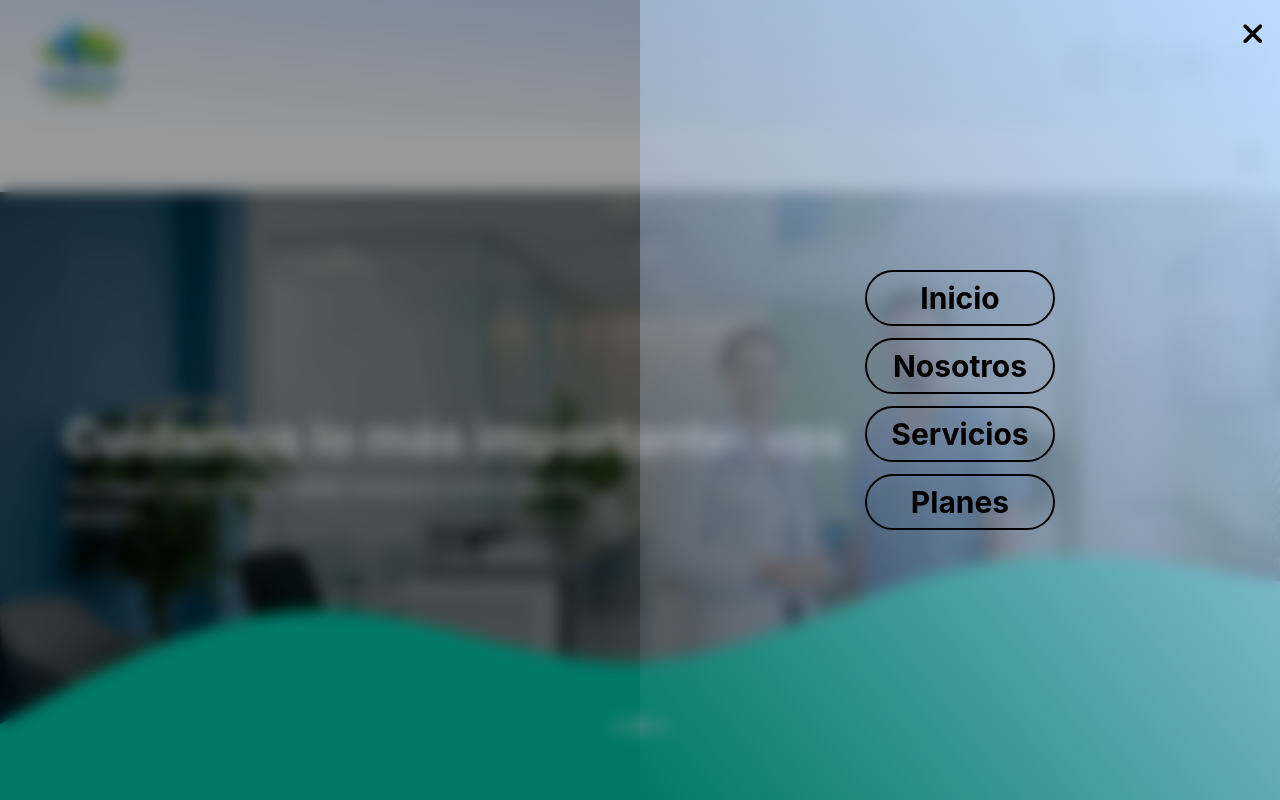
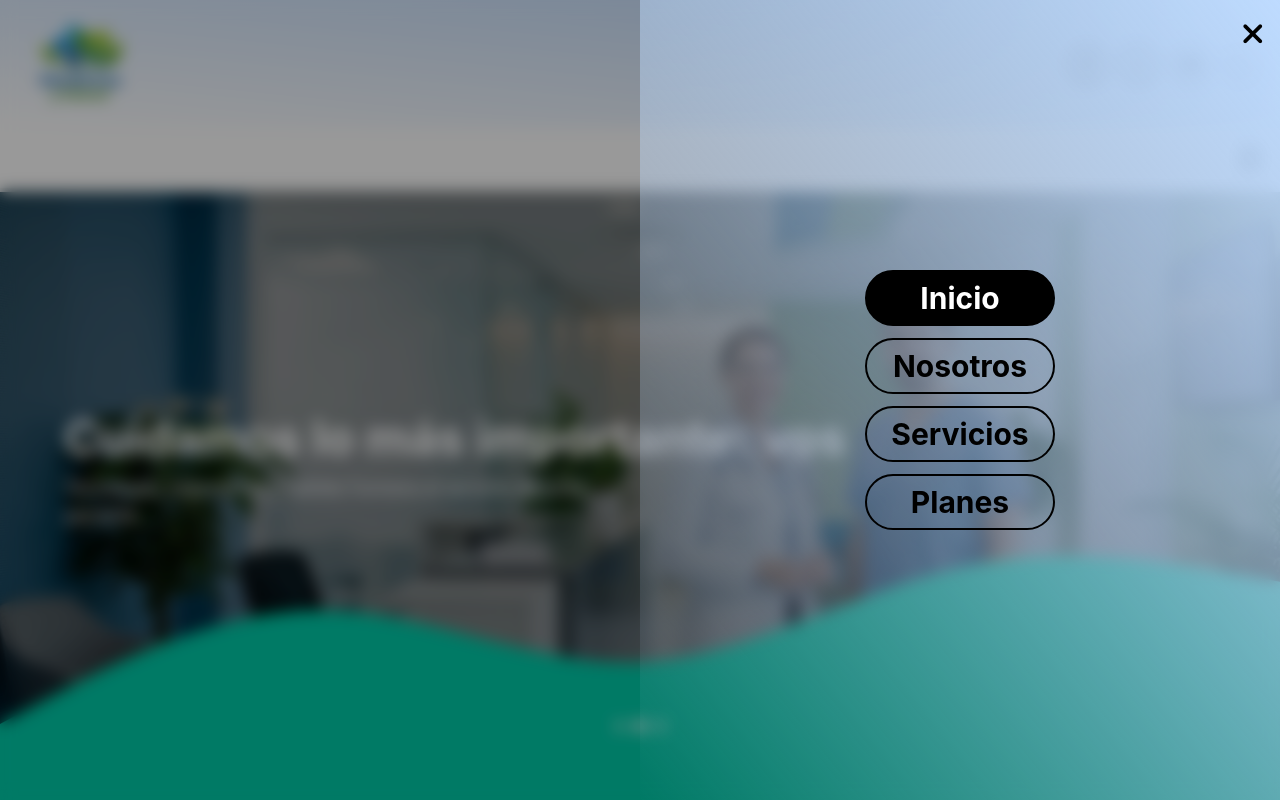
Before and after one commit to diego939/medicina-y-salud-frontend-angular, an Angular app: page /inicio in a window 1280 px wide. Both pictures are taken after a click on the button 1250 px from the left and 158 px from the top of the page. Shown: the top 800 px of the page. Built offline with nearby package versions, Linux system fonts and the light colour scheme.

Commit message:
fix router active

```diff
--- a/src/app/layout/navbar/navbar.component.css
+++ b/src/app/layout/navbar/navbar.component.css
@@ -0,0 +1,9 @@
+/* Misma apariencia que hover (bg negro, texto blanco) cuando la ruta está activa */
+li.active {
+  background-color: #000;
+  color: #fff;
+}
+
+li.active a {
+  color: inherit;
+}
--- a/src/app/layout/navbar/navbar.component.html
+++ b/src/app/layout/navbar/navbar.component.html
@@ -49,7 +49,7 @@
       <!-- Menú -->
       <ul class="flex flex-col text-xl sm:text-3xl text-center gap-3">
         <span *ngFor="let ruta of rutas">
-          <li routerLink="{{ruta.link}}" (click)="exitNav()" class="cursor-pointer px-6 py-2 sm:border-2 border-1 border-black rounded-full text-black hover:bg-black hover:text-white transition">
+          <li routerLink="{{ruta.link}}" routerLinkActive="active" (click)="exitNav()" class="cursor-pointer px-6 py-2 sm:border-2 border-1 border-black rounded-full text-black hover:bg-black hover:text-white transition">
             <a>{{ruta.nombre}}</a>
           </li>
         </span>
```
